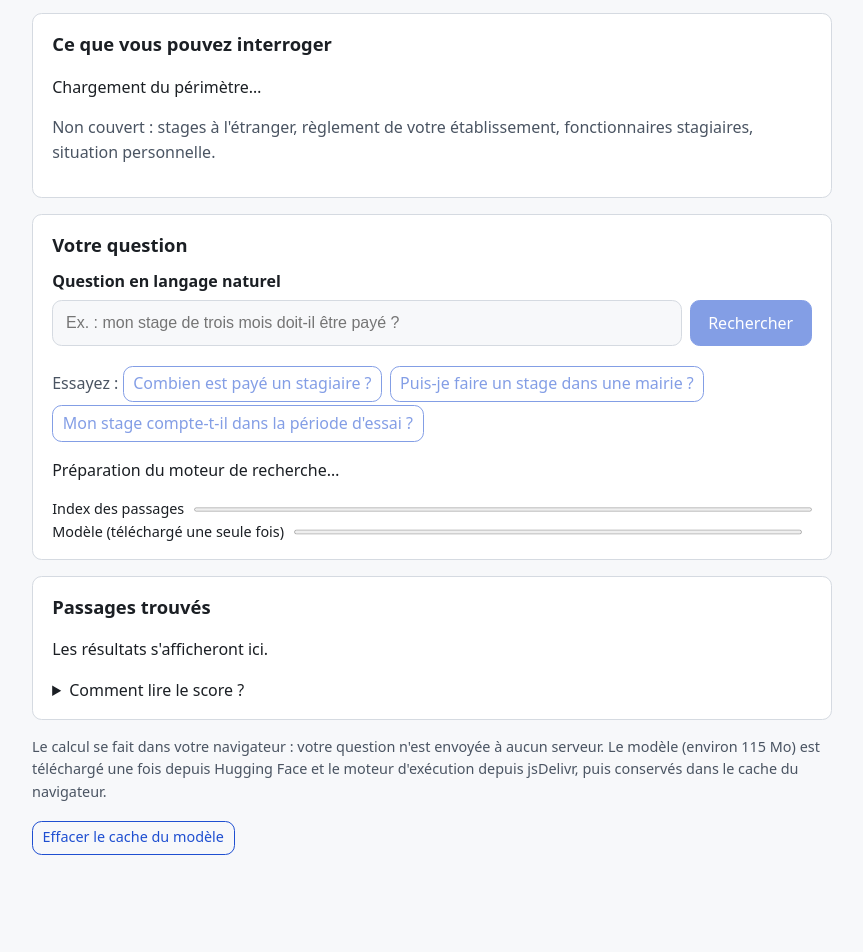
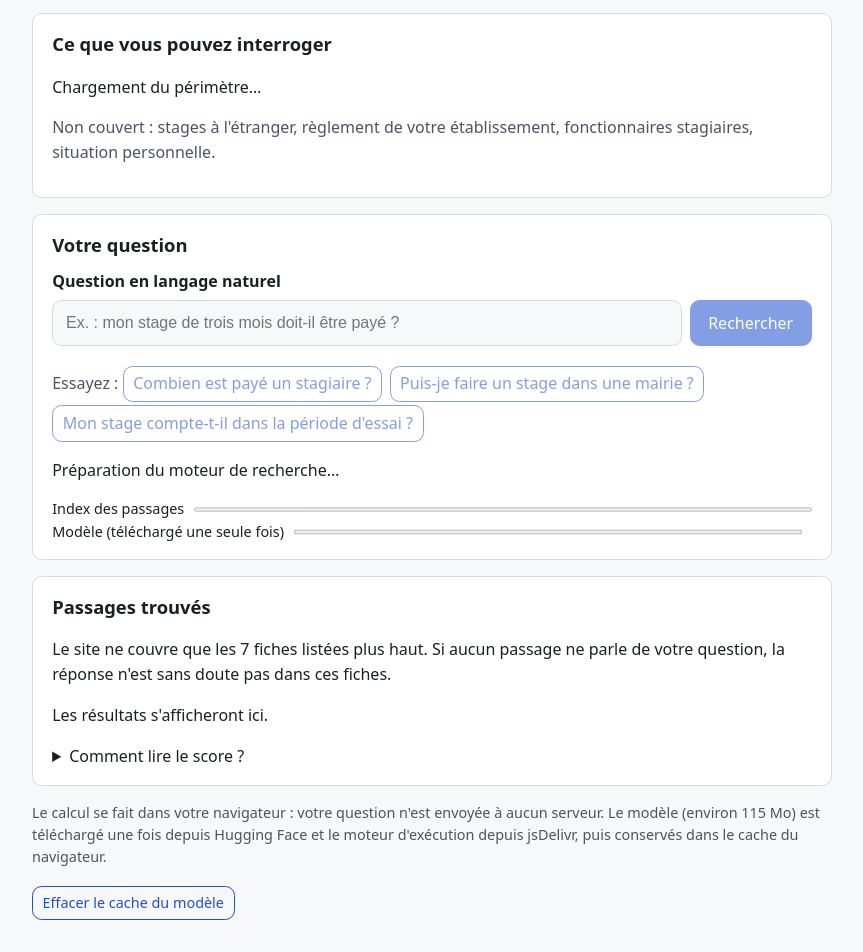
Before and after one commit to SlataGOLDIGGER/CHAT_BOT_FGES_MOBOTU, a website built with Vite: page a3/index.html in a window 1280 px wide. Shown: the part 147-1099 px from the top of the page, without its empty margins (208-1071 px from the left). Before the commit the page ends 1034 px from the top, so only its background shows below. Built offline with nearby package versions, Linux system fonts and the light colour scheme.

Commit message:
MOBOTU-57 Corriger C1 : rappeler le périmètre sous les résultats

```diff
--- a/a3/index.html
+++ b/a3/index.html
@@ -62,6 +62,10 @@
 
     <section class="resultats" aria-labelledby="titre-resultats">
       <h2 id="titre-resultats">Passages trouvés</h2>
+      <p>
+        Le site ne couvre que les 7 fiches listées plus haut. Si aucun passage ne parle de votre question, la réponse
+        n'est sans doute pas dans ces fiches.
+      </p>
       <p id="resume-resultats" aria-live="polite">Les résultats s'afficheront ici.</p>
       <ol id="liste-resultats"></ol>
       <details class="aide-score">
```
